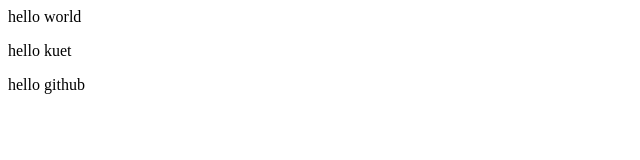
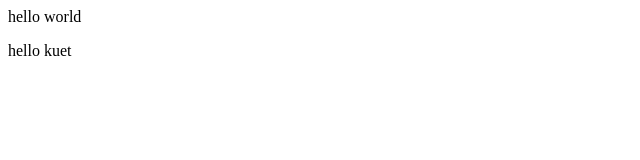
Before and after one commit to soruprohan/localRepo, a plain HTML site: page index.html in a window 1280 px wide. Shown: the whole page, without its empty margins (0-640 px from the left). Drawn offline with Linux system fonts and the light colour scheme.

Commit message:
now html

```diff
--- a/index.html
+++ b/index.html
@@ -1,3 +1,2 @@
 <p> hello world </p>
 <p> hello kuet </p>
-<p> hello github </p>
```
